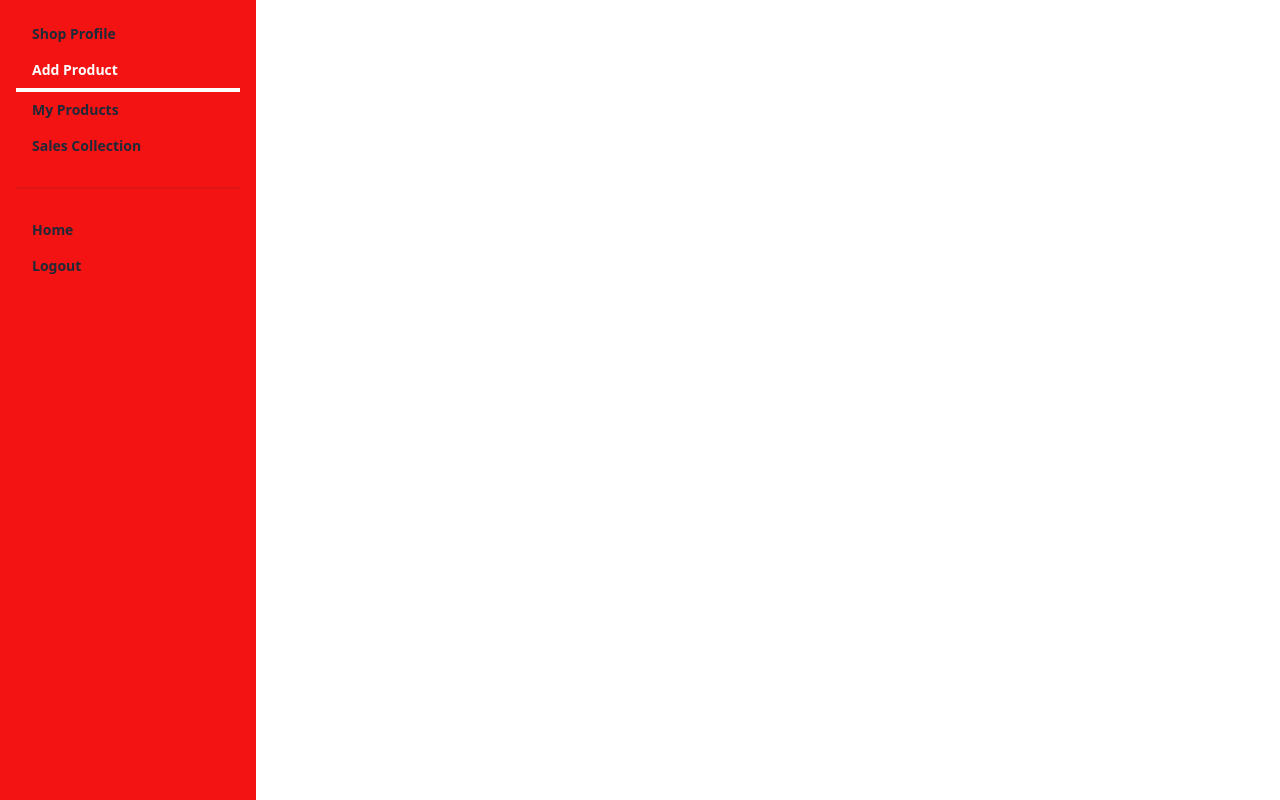
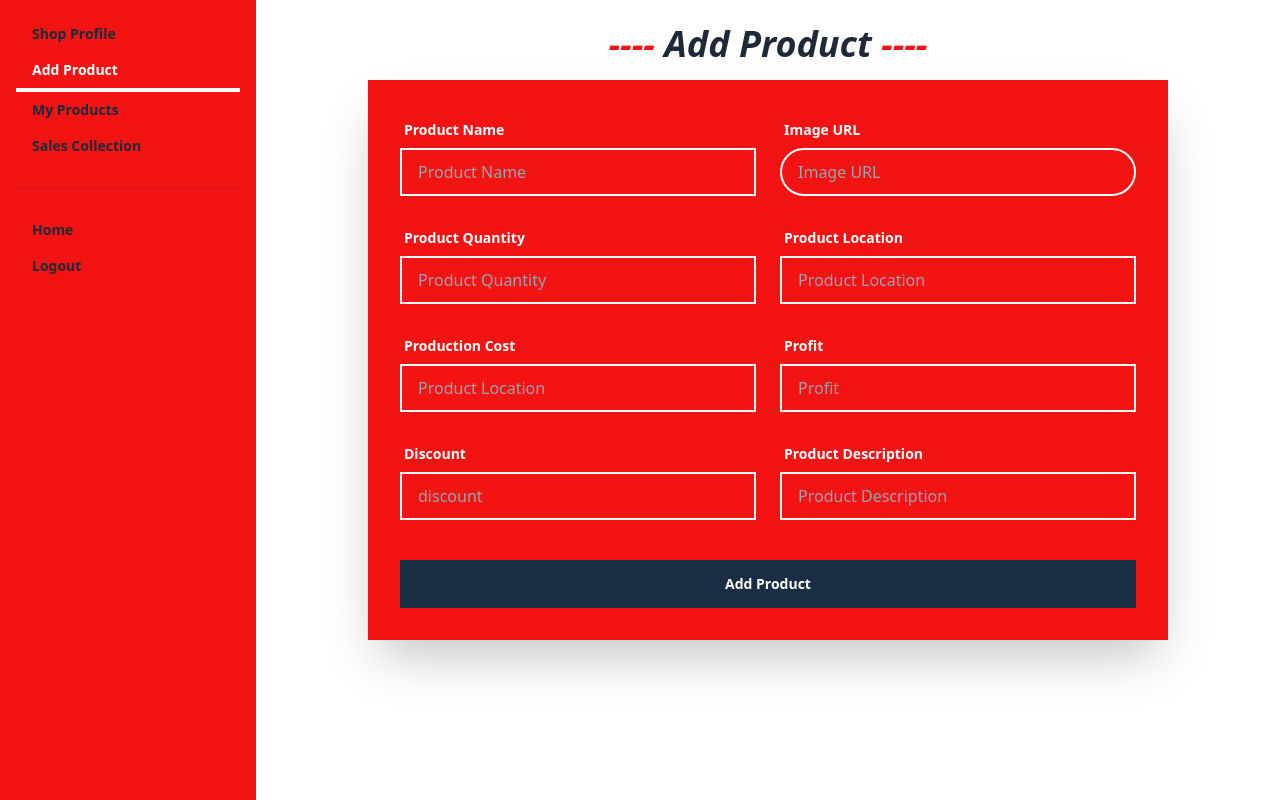
Before and after one commit to Ifteharr001/technomind-inventory-management-system, a React (Vite) app: page /dashboard/addProduct in a window 1280 px wide. Built offline with nearby package versions, Linux system fonts and the light colour scheme; no server answers; sample sign-in values are in the browser's storage.

Commit message:
created add product from

```diff
--- a/src/Pages/Dashboard/AddProduct/AddProduct.jsx
+++ b/src/Pages/Dashboard/AddProduct/AddProduct.jsx
@@ -1,9 +1,189 @@
 
 const AddProduct = () => {
+    const handleAddBook = (e) => {
+      e.preventDefault();
+      const form = e.target;
+      const name = form.name.value;
+      const authorName = form.authorName.value;
+      const image = form.image.value;
+      const bookCategory = form.bookCategory.value;
+      const quantity = form.quantity.value;
+      const description = form.description.value;
+
+      const newBook = {
+        name,
+        authorName,
+        image,
+        bookCategory,
+        quantity,
+        description,
+      };
+      console.log(newBook);
+
+      // fetch("https://library-management-system-server-steel.vercel.app/books", {
+      //   method: "POST",
+      //   headers: {
+      //     "content-type": "application/json",
+      //   },
+      //   body: JSON.stringify(newBook),
+      // })
+      //   .then((res) => res.json())
+      //   .then((data) => {
+      //     console.log(data);
+      //     if (data.insertedId) {
+      //       Swal.fire({
+      //         title: "Success",
+      //         text: "Book Added Successfully",
+      //         icon: "success",
+      //         confirmButtonText: "Ok",
+      //       });
+      //     }
+      //   });
+    };
     return (
-        <div>
-            <h2></h2>
+      <div>
+        <div className="py-6 dark:bg-gray-800 dark:text-white">
+          <h2 className="text-4xl text-center  font-bold italic ...">
+            {" "}
+            <span className="text-[#f31312]">----</span> Add Product{" "}
+            <span className="text-[#f31312]">----</span>
+          </h2>
+
+          <div className="hero">
+            <div className="hero-content ">
+              <div className="card flex-shrink-0 lg:w-[800px] rounded-none shadow-2xl bg-[#f31312] border-none">
+                <form onSubmit={handleAddBook} className="card-body ">
+                  <div className="grid grid-cols-1 md:grid-cols-2 gap-6">
+                    <div className="form-control">
+                      <label className="label">
+                        <span className="label-text  text-white font-bold">
+                          Product Name
+                        </span>
+                      </label>
+                      <input
+                        type="text"
+                        name="productName"
+                        placeholder="Product Name"
+                        className="input input-bordered text-white bg-transparent border-2 border-white rounded-none"
+                        required
+                      />
+                    </div>
+                    <div className="form-control">
+                      <label className="label">
+                        <span className="label-text  text-white font-bold">
+                          Image URL
+                        </span>
+                      </label>
+                      <input
+                        type="text"
+                        name="image"
+                        placeholder="Image URL"
+                        className="input input-bordered text-white  bg-transparent border-2 border-white rounded-[100px]"
+                        required
+                      />
+                    </div>
+                    {/* Product Quantity */}
+                    <div className="form-control">
+                      <label className="label">
+                        <span className="label-text  text-white font-bold">
+                          Product Quantity
+                        </span>
+                      </label>
+                      <input
+                        type="number"
+                        placeholder="Product Quantity"
+                        name="quantity"
+                        className="input input-bordered text-white  bg-transparent border-2 border-white rounded-none"
+                        required
+                      />
+                    </div>
+                    {/* Product Location */}
+                    <div className="form-control">
+                      <label className="label">
+                        <span className="label-text  text-white font-bold">
+                         Product Location
+                        </span>
+                      </label>
+                      <input
+                        type="text"
+                        placeholder="Product Location"
+                        name="description"
+                        className="input input-bordered  text-white bg-transparent border-2 border-white rounded-none"
+                        required
+                      />
+                    </div>
+                    {/* Production Cost */}
+                    <div className="form-control">
+                      <label className="label">
+                        <span className="label-text  text-white font-bold">
+                         Production Cost
+                        </span>
+                      </label>
+                      <input
+                        type="text"
+                        placeholder="Product Location"
+                        name="description"
+                        className="input input-bordered  text-white bg-transparent border-2 border-white rounded-none"
+                        required
+                      />
+                    </div>
+                    {/* Profit */}
+                    <div className="form-control">
+                      <label className="label">
+                        <span className="label-text  text-white font-bold">
+                         Profit
+                        </span>
+                      </label>
+                      <input
+                        type="text"
+                        placeholder="Profit"
+                        name="profit"
+                        className="input input-bordered  text-white bg-transparent border-2 border-white rounded-none"
+                        required
+                      />
+                    </div>
+                    {/* Discount */}
+                    <div className="form-control">
+                      <label className="label">
+                        <span className="label-text  text-white font-bold">
+                         Discount
+                        </span>
+                      </label>
+                      <input
+                        type="text"
+                        placeholder="discount"
+                        name="profit"
+                        className="input input-bordered  text-white bg-transparent border-2 border-white rounded-none"
+                        required
+                      />
+                    </div>
+                    {/* Product Desription */}
+                    <div className="form-control">
+                      <label className="label">
+                        <span className="label-text  text-white font-bold">
+                         Product Description
+                        </span>
+                      </label>
+                      <input
+                        type="text"
+                        placeholder="Product Description"
+                        name="description"
+                        className="input input-bordered  text-white bg-transparent border-2 border-white rounded-none"
+                        required
+                      />
+                    </div>
+                  </div>
+                  <input
+                    className="btn btn-block rounded-none bg-[#192e44] border-none text-white mt-8"
+                    type="submit"
+                    value="Add Product"
+                  />
+                </form>
+              </div>
+            </div>
+          </div>
         </div>
+      </div>
     );
 };
 
```
